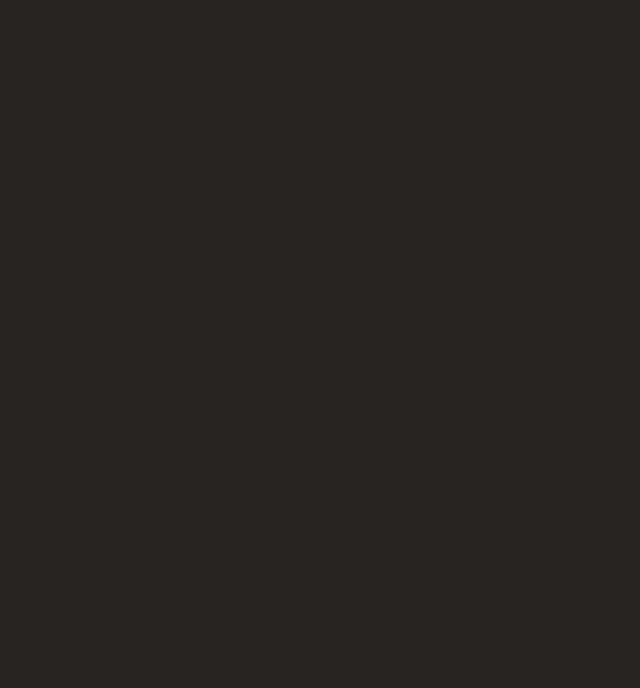
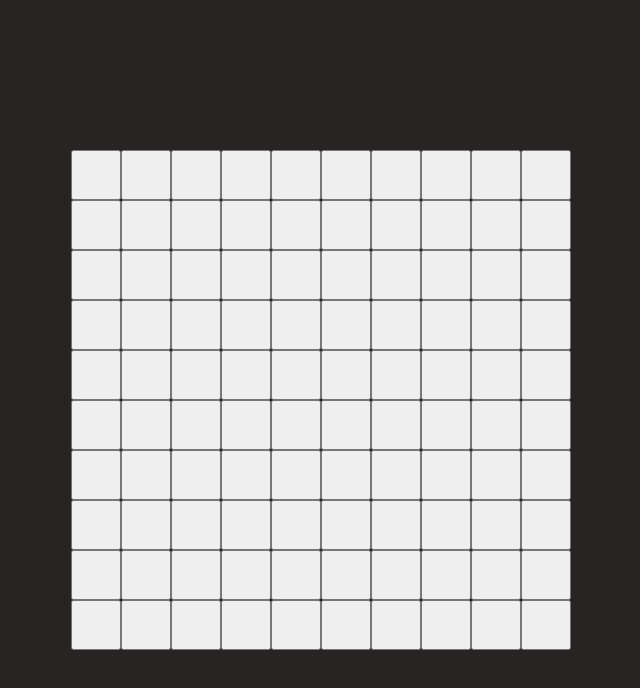
Before and after one commit to tarasauweb/minesweeper, a website built with webpack: page src/index.html in a window 1280 px wide. Shown: the whole page, without its empty margins (319-959 px from the left). Built offline with nearby package versions, Linux system fonts and the light colour scheme.

Commit message:
add:component Field

```diff
--- /dev/null
+++ b/src/app.ts
@@ -0,0 +1,9 @@
+import { htmlElement } from "./types";
+import { Field } from "./components/Field";
+import rules from "./rules";
+export function App () : htmlElement {
+    const app = document.createElement('div');
+    app.classList.add('app');
+    const field = new Field(app,rules['easy']);
+    return app;
+}
--- /dev/null
+++ b/src/components/Field.ts
@@ -0,0 +1,26 @@
+import { htmlElement } from "../types";
+export class Field {
+    app : htmlElement;
+    rules:any;
+    constructor(app:htmlElement,rules:object) {
+        this.app = app;
+        this.rules = rules;
+        this.createFiled ();
+    }
+
+    private createFiled () : htmlElement {
+        const field = document.createElement('div');
+        field.classList.add('app__field');
+        this.app.insertAdjacentElement('afterbegin' , field);
+        this.createBtns(field)
+        return this.app
+    }
+
+    private createBtns (elem:htmlElement):void {
+        for(let i = 1 ; i <= this.rules.size*this.rules.size ; i <i++){
+            const btnField = document.createElement('button');
+            btnField.classList.add('app__btn');
+            elem.insertAdjacentElement('afterbegin' , btnField)
+        }
+    }
+}
--- a/src/main.ts
+++ b/src/main.ts
@@ -1 +1,4 @@
 import './style.scss';
+import { App } from './app';
+
+document.body.insertAdjacentElement('afterbegin' , App())
--- /dev/null
+++ b/src/rules.ts
@@ -0,0 +1,16 @@
+const rules = {
+    easy:{
+        level:'easy',
+        mines:10,
+        flags:10,
+        size:10,
+    },
+    medium:{
+        level:'medium',
+        mines:15,
+        flags:15,
+        size:15,
+    }
+}
+
+export default rules
--- a/src/style.scss
+++ b/src/style.scss
@@ -1,16 +1,32 @@
+*{
+    padding: 0;
+    margin: 0;
+    box-sizing: border-box;
+}
 $bk-ground:rgb(41, 36, 36);
 $color:rgb(219, 213, 213);
+@mixin flex ($j__content:center , $a__items:center,$f__direction:row){
+    display: flex;
+    justify-content: $j__content;
+    align-items: $a__items;
+    flex-direction: $f__direction;
+}
 
 body{
     background-color: $bk-ground;
     color: $color;
 }
-.header{
-    .container{
-        width: 1140px;
-        margin: 0 auto;
-        h1{
-            color: aqua;
-        }
+.app{
+    width: 100%;
+    height: 100vh;
+    @include flex(center , center);
+    &__field{
+        display: flex;
+        flex-wrap: wrap;
+        width: 500px;
+    }
+    &__btn{
+        width: 50px;
+        height: 50px;
     }
 }
--- /dev/null
+++ b/src/types.ts
@@ -0,0 +1 @@
+export type htmlElement = HTMLElement;
```
